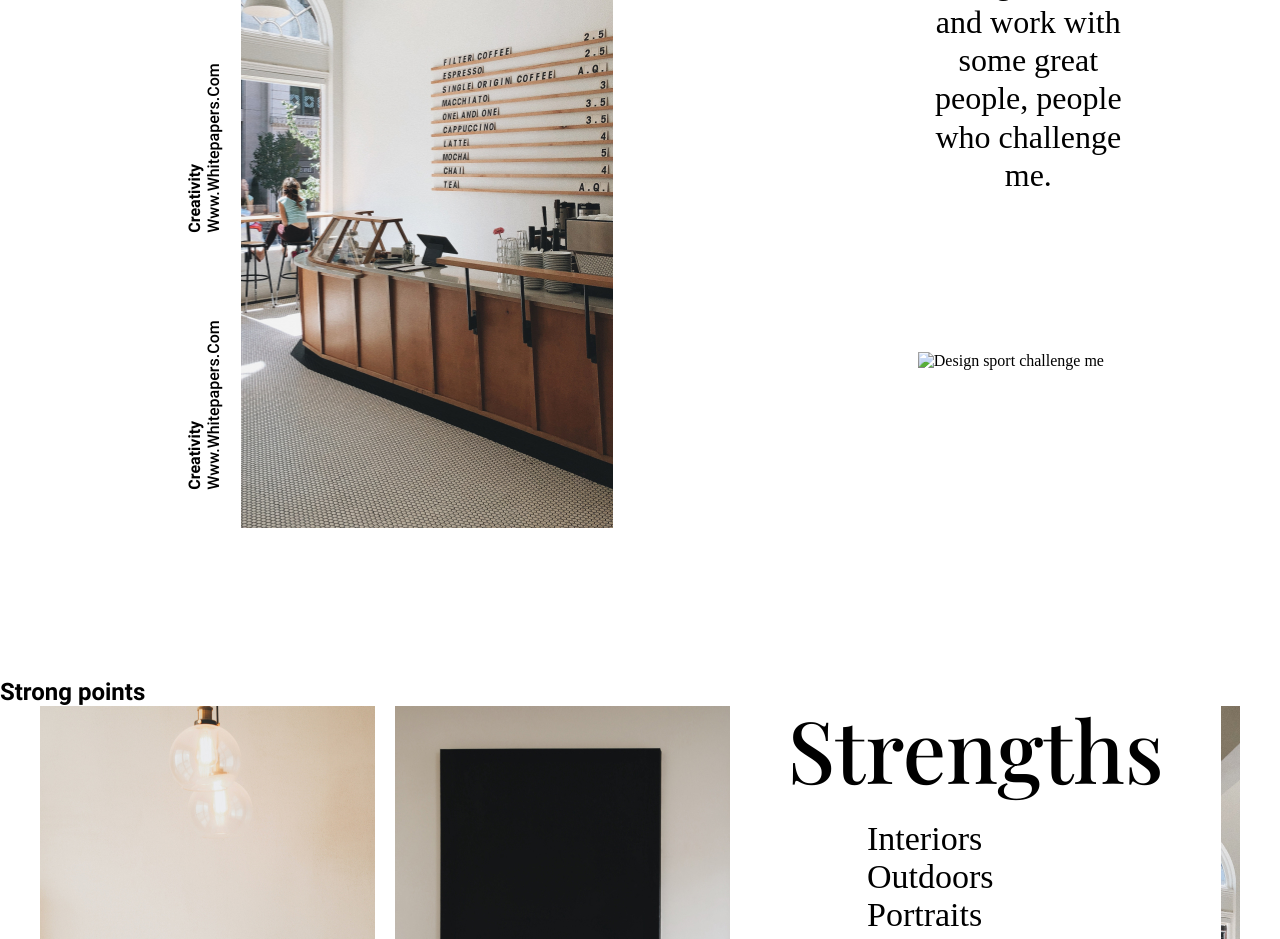
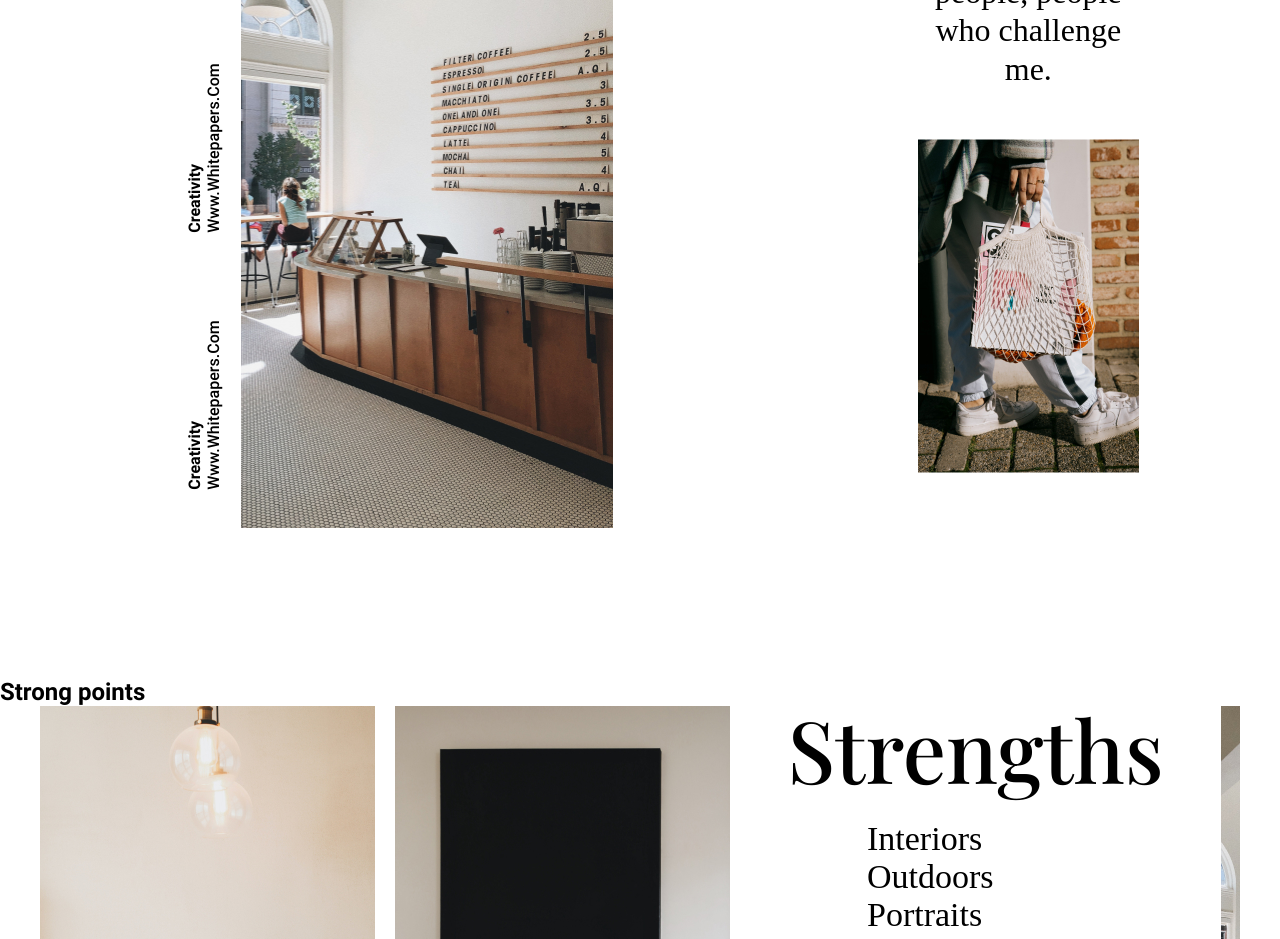
Before and after one commit to serjikko/otus-css-kononenko, a plain HTML site: page index.html in a window 1280 px wide. Shown: the part 2860-3799 px from the top of the page. Drawn offline with nearby package versions, Linux system fonts and the light colour scheme; the site is published under a folder, as on GitHub Pages, so addresses that start at the root find nothing; a web font is replaced by a local one.

Commit message:
img вернул

```diff
--- a/index.html
+++ b/index.html
@@ -152,7 +152,7 @@
                         <div class="testimonials-content_quote">
                              <blockquote class="testimonials-quote">I just really want to do good work and work with some great people, people who challenge me.</blockquote>
                         <div class="testimonials-image">
-                            <img class="testimonials-animation" src="/img/testimonials_challenge_me.jpg" alt="Design sport challenge me">
+                            <img class="testimonials-animation" src="img/testimonials_challenge_me.jpg" alt="Design sport challenge me">
                         </div>
                     </div>
                     </div>
```
